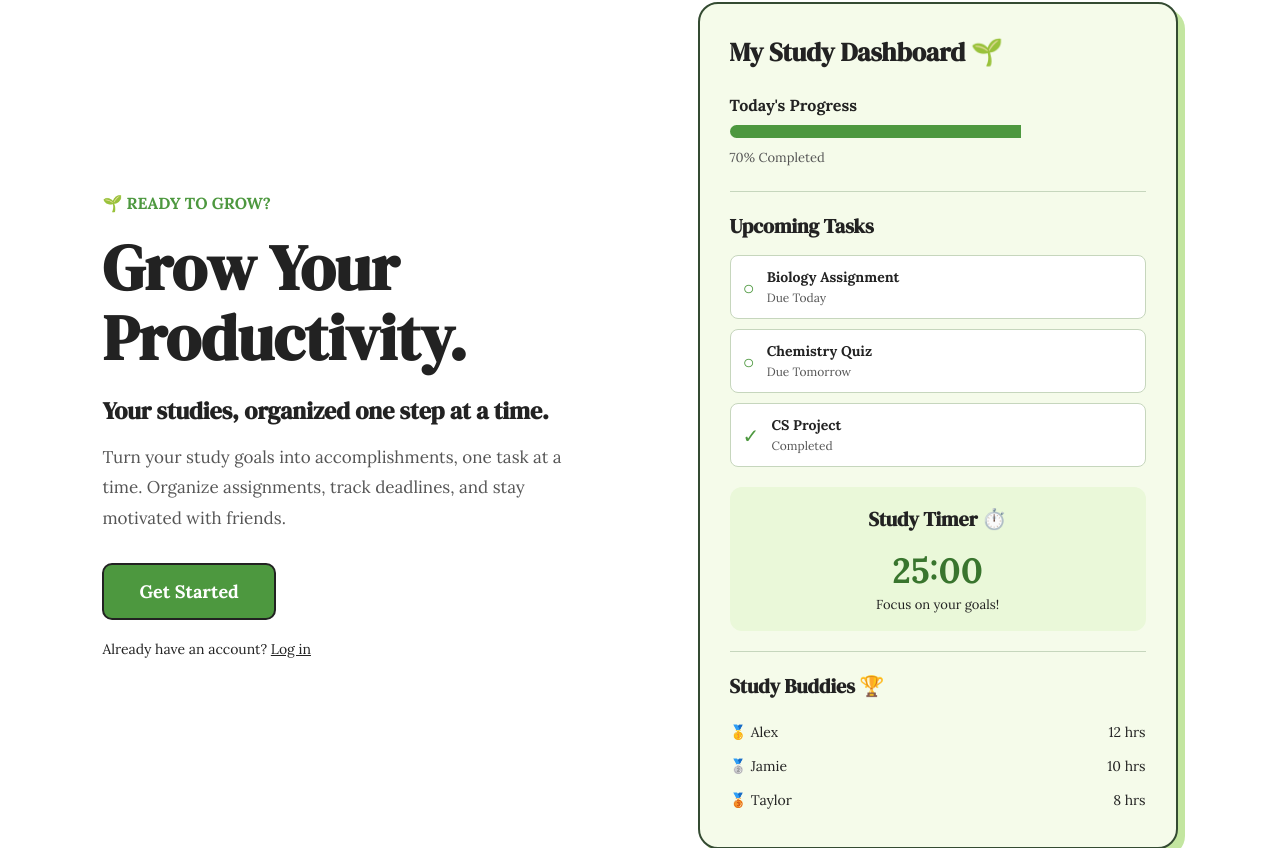
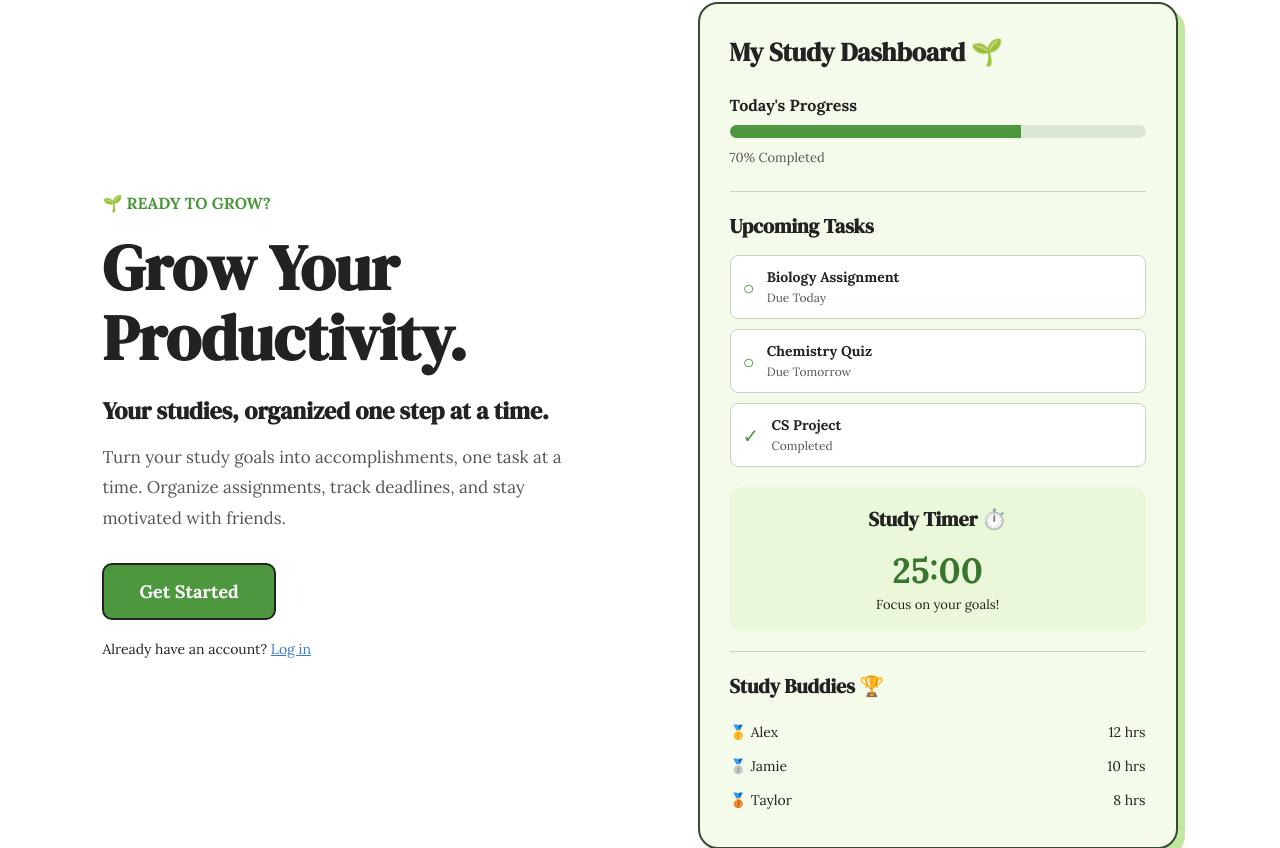
Before and after one commit to nmzitalantyra/study-planner, a Node server app: page / in a window 1280 px wide. Shown: the part 162-1010 px from the top of the page. Run offline with Node 20, Linux system fonts and the light colour scheme; some libraries are stand-ins or nearby versions.

Commit message:
fixed some stuff

```diff
--- a/ProjectSourceCode/src/app.js
+++ b/ProjectSourceCode/src/app.js
@@ -274,6 +274,10 @@ app.post('/assignments/:id/delete', async (req, res) => {
 });
 
 app.get('/leaderboard', (req, res) => {
+    if (!req.session.user) {
+        return res.redirect('/login');
+    }
+
     res.render('leaderboard');
 });
 
--- a/ProjectSourceCode/src/resources/css/style.css
+++ b/ProjectSourceCode/src/resources/css/style.css
@@ -22,6 +22,15 @@
     --shadow: #c3e6a0;
     --line: #c6d6bd;
     --nav-bg: #a8ff19;
+    --outline: #000000;
+    --panel-bg: hsl(90, 12%, 80%);
+    --link: #397cc5;
+    --track: #dce8d5;
+    --danger: #b3261e;
+    --danger-dark: #8c1d18;
+    --input-border: #aaaaaa;
+    --input-bg: #f5f5f5;
+    --hover-bg: #e1f2cb;
 }
 
 [data-theme="dark"] {
@@ -39,6 +48,15 @@
     --shadow: #2c3b27;
     --line: #34432f;
     --nav-bg: #2f5a1e;
+    --outline: #7a9a70;
+    --panel-bg: #1b231a;
+    --link: #6fb0f0;
+    --track: #34432f;
+    --danger: #ff6b61;
+    --danger-dark: #ff8f87;
+    --input-border: #4a5a45;
+    --input-bg: #263023;
+    --hover-bg: #2c3b27;
 }
 
 * {
```
